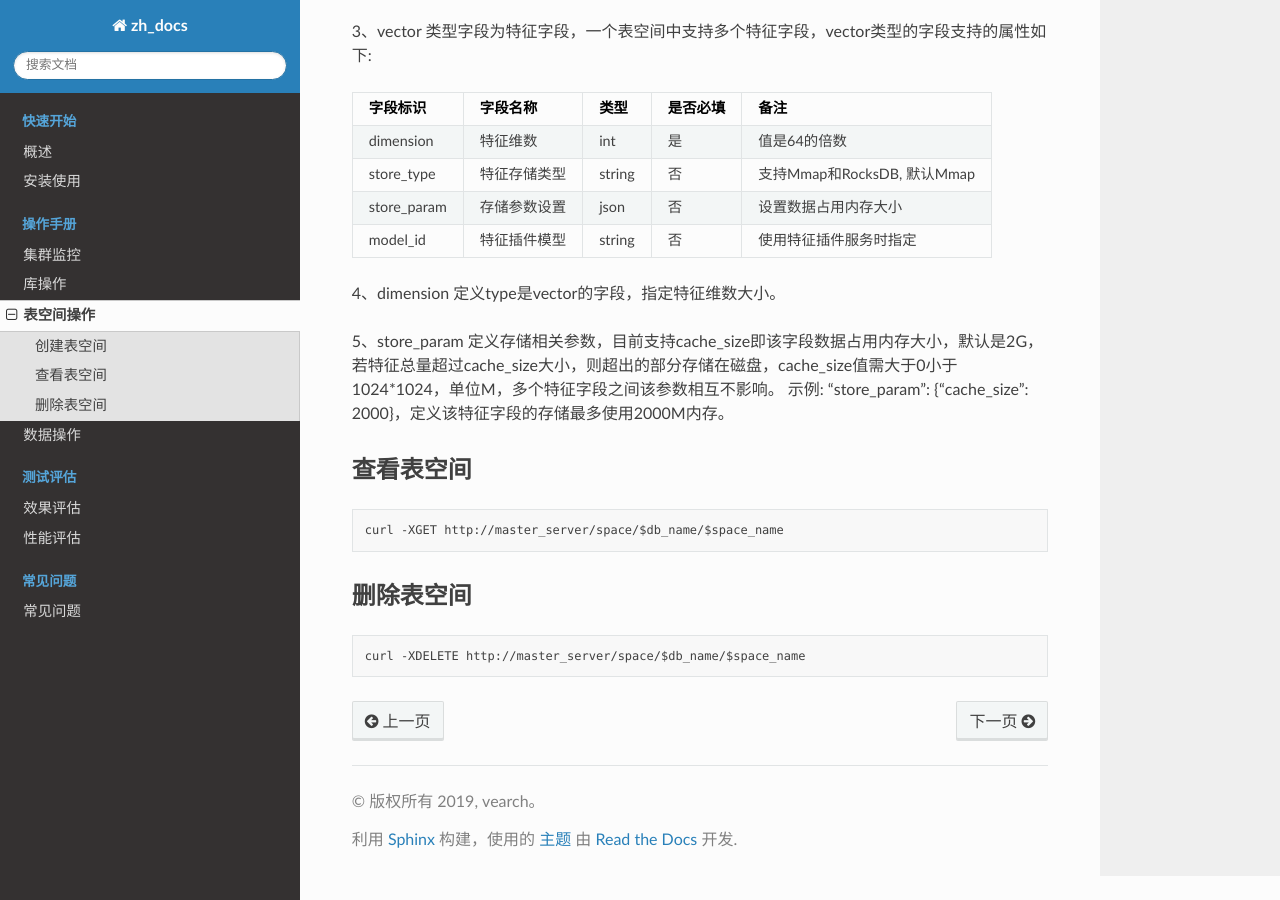
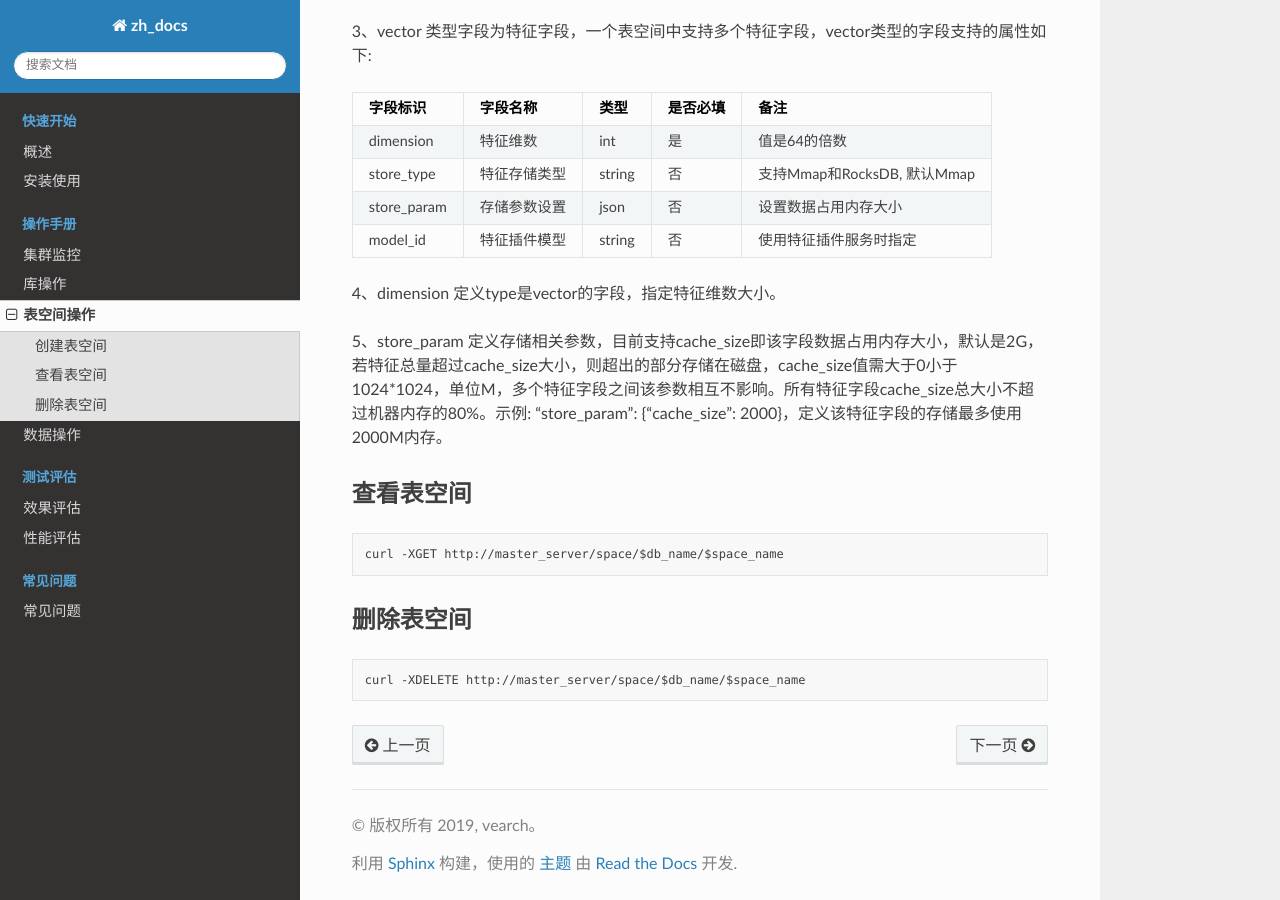
Before and after one commit to vearch/zh_docs, a Sphinx documentation site: the page built from docs/source/use_op/op_space.rst, in a window 1280 px wide and 900 px high, scrolled down 2401 px. Built offline with Sphinx 7.4.7 and the Read the Docs theme 2.0.0, drawn with Linux system fonts in a browser that asks for light colours; pages that are not in the unit, such as notebooks, are missing from menus.

Commit message:
Update op_space.rst

```diff
--- a/docs/source/use_op/op_space.rst
+++ b/docs/source/use_op/op_space.rst
@@ -137,7 +137,7 @@ properties配置:
 
 4、dimension 定义type是vector的字段，指定特征维数大小。
 
-5、store_param 定义存储相关参数，目前支持cache_size即该字段数据占用内存大小，默认是2G，若特征总量超过cache_size大小，则超出的部分存储在磁盘，cache_size值需大于0小于1024*1024，单位M，多个特征字段之间该参数相互不影响。 示例: "store_param": {"cache_size": 2000}，定义该特征字段的存储最多使用2000M内存。
+5、store_param 定义存储相关参数，目前支持cache_size即该字段数据占用内存大小，默认是2G，若特征总量超过cache_size大小，则超出的部分存储在磁盘，cache_size值需大于0小于1024*1024，单位M，多个特征字段之间该参数相互不影响。所有特征字段cache_size总大小不超过机器内存的80%。示例: "store_param": {"cache_size": 2000}，定义该特征字段的存储最多使用2000M内存。
 
 
 查看表空间
```
